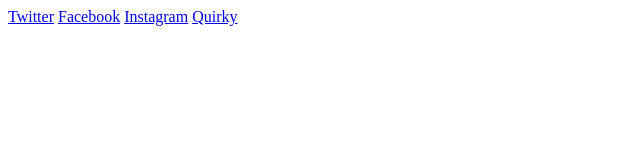
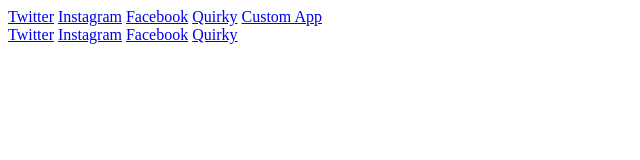
Before and after one commit to rscherf/Switcher, a plain HTML site: page example/index.html in a window 1280 px wide. Shown: the whole page, without its empty margins (0-640 px from the left). Drawn offline with nearby package versions, Linux system fonts and the light colour scheme; no server answers.

Commit message:
jQuery pluginify

```diff
--- a/example/index.html
+++ b/example/index.html
@@ -1,19 +1,50 @@
 <!DOCTYPE html>
 <html>
 <head>
-	<title>App Switcher JS Demo</title>
+	<title>iOS App Switcher jQuery Plugin by Ryan Scherf</title>
 
 	<script type="text/javascript" src="http://code.jquery.com/jquery-2.1.1.min.js"></script>
 	<script type="text/javascript" src="../source/jquery.switcher.js"></script>
 
+	<script type="text/javascript">
+
+		$(document).ready(function() {
+
+			$(".social-by-url a").switcher({
+				additionalSchemas: [
+					{
+						pattern : /(mycustomapp)/g,
+						scheme	: function(username) {
+							return "my-app://" + username
+						}
+					}
+				]
+			});
+
+			$(".social-by-data a").switcher({
+				usernameFromURL: false
+			});
+
+		});
+
+	</script>
+
 </head>
 <body>
 
-	<div class="social">
+	<div class="social-by-url">
 		<a href="http://twitter.com/ryanscherf">Twitter</a>
+		<a href="http://instagram.com/ryanscherf">Instagram</a>
 		<a href="http://facebook.com/ryanscherf">Facebook</a>
-		<a href="http://instagram.com/ryanscherf">Instagram</a>
 		<a href="http://quirky.com/ryanscherf">Quirky</a>
+		<a href="http://mycustomapp.com/ryanscherf">Custom App</a>
+	</div>
+
+	<div class="social-by-data">
+		<a href="http://twitter.com/ryanscherf" data-username="ryanscherf">Twitter</a>
+		<a href="http://instagram.com/ryanscherf" data-username="ryanscherf">Instagram</a>
+		<a href="http://facebook.com/ryanscherf" data-username="ryanscherf">Facebook</a>
+		<a href="http://quirky.com/ryanscherf" data-username="ryanscherf">Quirky</a>
 	</div>
 
 </body>
--- a/source/jquery.switcher.js
+++ b/source/jquery.switcher.js
@@ -1,64 +1,89 @@
-$(document).ready(function() {
+// Todo:
+// Change pattern to string
+// Run on iOS
 
-	var iOS = /(iPad|iPhone|iPod)/g.test(navigator.userAgent);
+(function($) {
+	$.fn.switcher = function(options) {
 
+		var settings = $.extend({
+			iOS								: /(iPad|iPhone|iPod)/g.test(navigator.userAgent),
+			usernameFromURL 	: true, // or use data-username html attribute
+			additionalSchemas : []
+    }, options);
+
+		// Define the native apps to deeplink
 		var services = [
 			{
-				pattern: /(twitter)/g,
-				scheme: function(username) {
-					return "twitter://user?screen_name=" + username
-				}
-			},
-			{
-				pattern: /(facebook)/g,
-				scheme: function(username) {
+				pattern	: /(facebook)/g,
+				scheme	: function(username) {
+
 					var facebookId = "";
 
+					if(isNaN(parseInt(username)))
+					{
 						$.ajax({
-						type: "get",
-						async: false,
-						dataType: "json",
-						url: "https://graph.facebook.com/" + username,
+							url			 : "https://graph.facebook.com/" + username,
+							type 		 : "get",
+							dataType : "json",
+							async		 : false,
 						}).done(function(response) {
 							facebookId = response.id;
 						});
+					}
+					else
+					{
+						facebookId = username;
+					}
 
 					return "fb://profile/" + facebookId;
 				}
 			},
 			{
-				pattern: /(instagram)/g,
-				scheme: function(username) {
+				pattern	: /(instagram)/g,
+				scheme	: function(username) {
 					return "instagram://user?username=" + username
 				}
 			},
 			{
-				pattern: /(quirky)/g,
-				scheme: function(username) {
+				pattern	: /(quirky)/g,
+				scheme	: function(username) {
 					return "quirky:///" + username
 				}
+			},
+			{
+				pattern	: /(twitter)/g,
+				scheme	: function(username) {
+					return "twitter://user?screen_name=" + username
 				}
+			},
 		];
 
-		$(".social a").each(function(i) {
-			var $this = $(this);
+		// Add on any user defined schemas
+		services = services.concat(settings.additionalSchemas);
 
-			var href = $(this).attr('href');
+		// Only run on iOS
 
-			$(services).each(function() {
+		// Iterate through the set
+    this.each(function() {
+
+  		var $this  = $(this),
+				href  	 = $(this).attr("href");
+
+			if(settings.usernameFromURL)
+				username = href.split(".com/")[1];
+			else
+				username = $this.data("username");
+
+			$(services).each(function(i) {
 				if(services[i].pattern.test(href))
 				{
-					$this.attr("href", services[i].scheme("ryanscherf"));
+					$this.attr("href", services[i].scheme(username));
 					return false;
 				}
 			});
     });
 
+    return this;
 
-		// console.log(services.twitter.pattern.test(url))
-		// console.log(services.twitter.scheme('ryanscherf'))
-		// console.log(services.facebook.scheme('ryanscherf'))
-
-	//http://stackoverflow.com/questions/9038625/detect-if-device-is-ios
-
-});
+	};
+}(jQuery));
```
Lines whose indentation alone changed are shown as unchanged.
